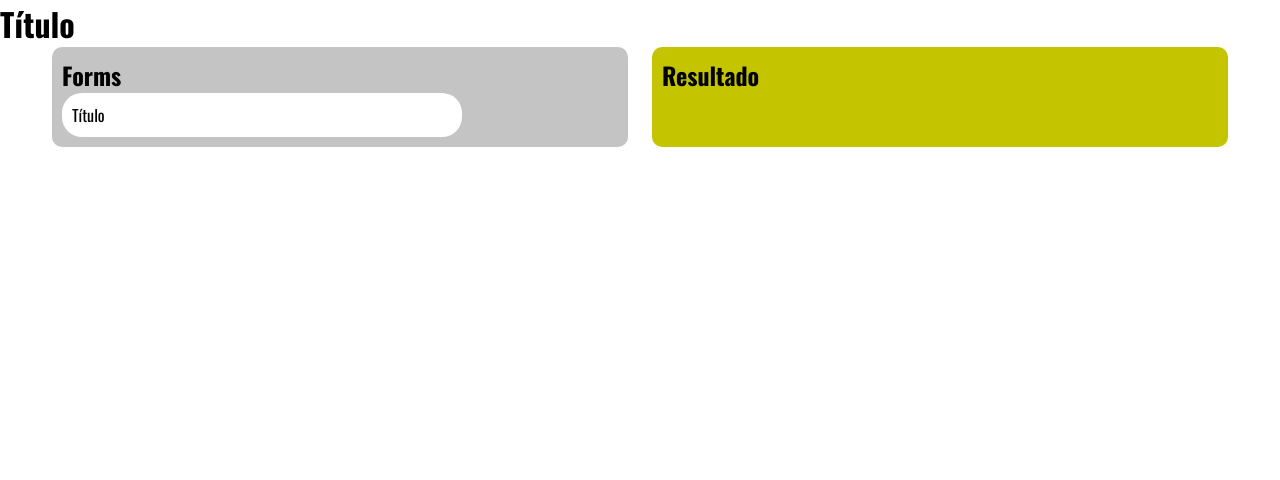
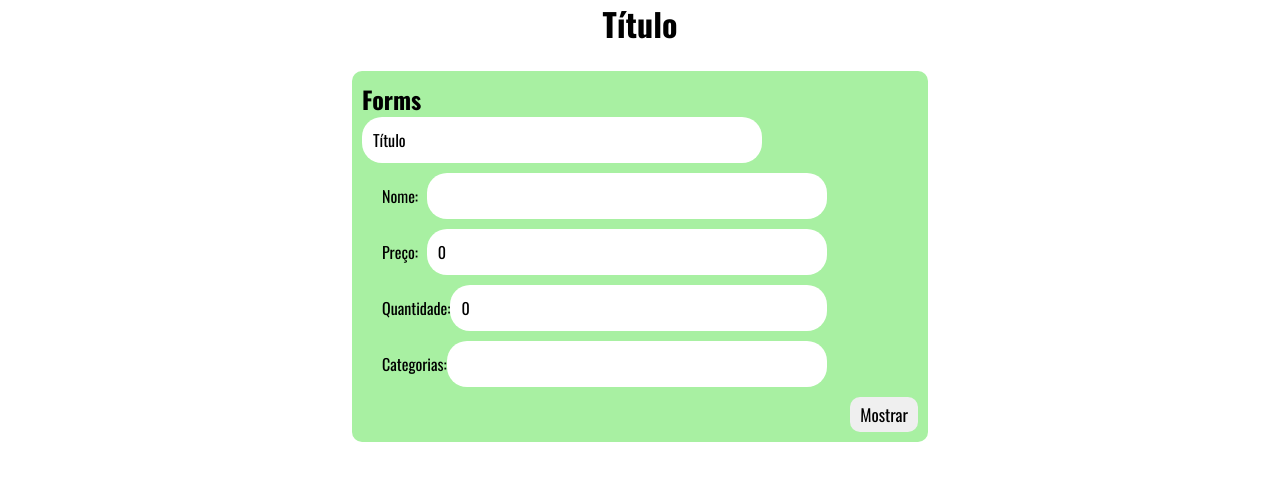
Before and after one commit to DaviBisewski/projeto-um, a Vue app: page / in a window 1280 px wide. Shown: the top 480 px of the page. Built offline with nearby package versions, Linux system fonts and the light colour scheme.

Commit message:
forms e submit prontos

```diff
--- a/src/App.vue
+++ b/src/App.vue
@@ -1,20 +1,65 @@
 <script setup>
-import { ref } from "vue";
+import { reactive, ref } from "vue";
 
-const titulo = ref('Título')
+const titulo = ref('Título');
+
+const mostrarResultado = ref(false)
+
+
+
+const produto = reactive({
+  nome: '',
+  preco: 0,
+  quantidade: 0,
+  categorias: []
+
+})
+
+function formatarPreco(preco) {
+  return `R$ ${preco.toFixed(2).replace('.', ',')}`
+}
 </script>
 
 <template>
+  <div class="container">
+    <h1>{{ titulo }}</h1>
+    <div class="formulario">
+    <form @submit.prevent ="mostrarResultado = !mostrarResultado">
 
-  <h1>{{ titulo }}</h1>
-  <div class="container">
-    <div class="formulario">
-      <h2>Forms</h2>
-      <input type="text" v-model="titulo"/>
+        <h2>Forms</h2>
+        <input type="text" v-model="titulo" />
+        <div class="row">
+          <label for="">Nome:</label>
+          <input type="text" v-model="produto.nome" required>
+        </div>
+        <div class="row">
+          <label for="">Preço:</label>
+          <input type="text" v-model="produto.preco">
+        </div>
+        <div class="row">
+          <label for="">Quantidade:</label>
+          <input type="number" v-model="produto.quantidade">
+        </div>
+        <div class="row">
+          <label for="">Categorias:</label>
+          <input type="text" v-model="produto.categorias">
+        </div>
+        <div class="mostrar">
+          <button @submit ="mostrarResultado = !mostrarResultado">Mostrar</button>
+        </div>
+      </form>
+      </div>
+
+
+    <div class="resultado" v-if="mostrarResultado">
+      <h2>Resultado</h2>
+      <p>Nome: {{ produto.nome }}</p>
+      <p>Preço: {{ formatarPreco(produto.preco *1) }}</p>
+      <p>Quantidade: {{ produto.quantidade }}</p>
+      <p>Categorias: {{ produto.categorias }}</p>
+      <p>{{ mostrarResultado }}</p>
     </div>
-    <div class="resultado">
-      <h2>Resultado</h2>
-    </div>
+
   </div>
 </template>
 
@@ -22,6 +67,8 @@
 .container {
   display: flex;
   justify-content: center;
+  align-items: center;
+  flex-direction: column;
   gap: 1.5rem;
   width: 100vw;
 }
@@ -34,10 +81,32 @@
 }
 
 .formulario {
-  background-color: #c4c4c4;
+  background-color: #a8f0a2;
 }
 
-.resultado{
-  background-color: #c4c500;
+.resultado {
+  background-color: #eeafe6;
+}
+
+.formulario .row {
+  margin: 10px 20px;
+  width: 80%;
+  display: flex;
+  justify-content: space-between;
+  align-items: center;
+  text-align: center;
+}
+
+.mostrar {
+  width: 100%;
+  display: flex;
+  align-items: center;
+  justify-content: end;
+}
+
+.mostrar button {
+  font-size: 17px;
+  padding: 5px 10px;
+  border-radius: 10px;
 }
 </style>
--- a/src/assets/main.css
+++ b/src/assets/main.css
@@ -15,6 +15,8 @@
   border: 0;
   width: 400px;
   font-size: 16px;
+  border: 1px solid
+  transparent
 }
 
 input:hover{
```
